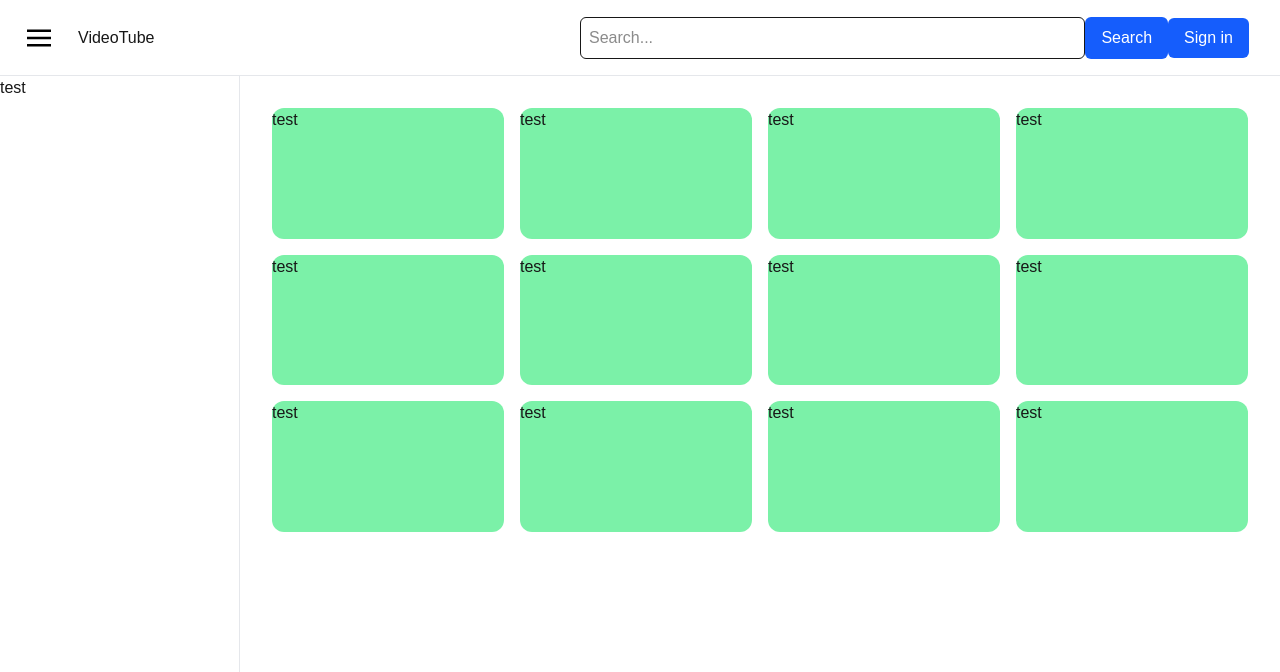
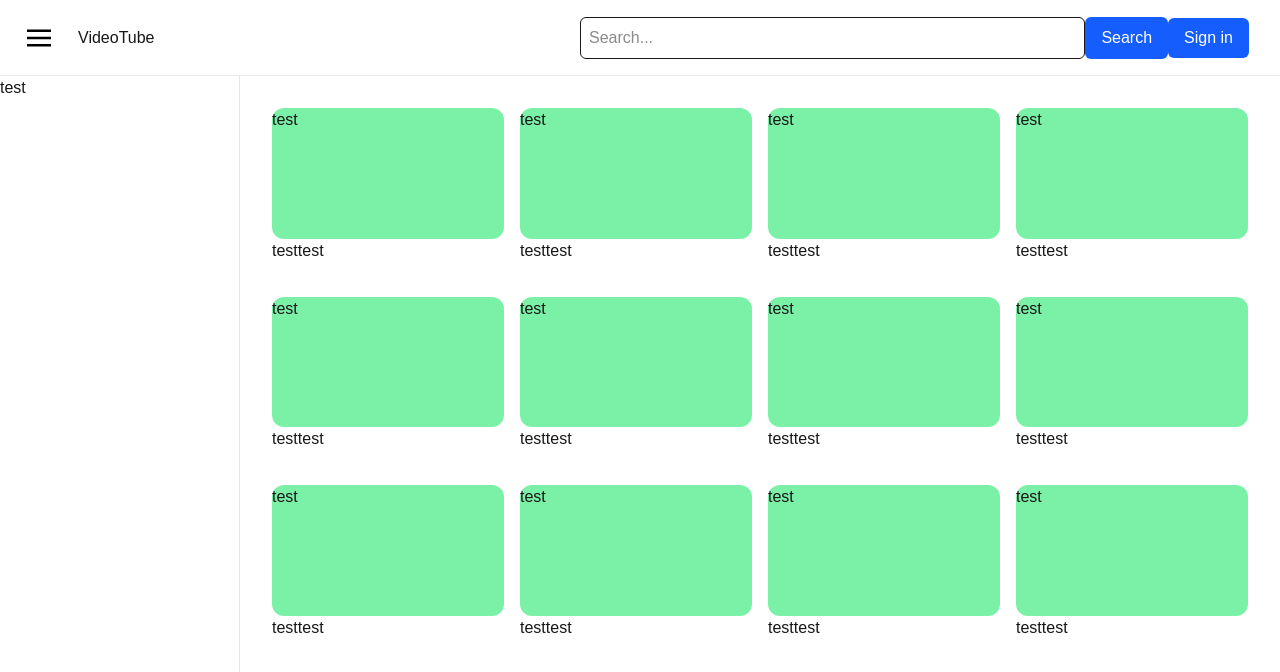
Before and after one commit to joelfrancis8900/Video-Tube, a Next.js app: page / in a window 1280 px wide. Shown: the top 672 px of the page. Built offline with nearby package versions, Linux system fonts and the light colour scheme.

Commit message:
Update March 7 2026 12:06am

```diff
--- a/src/app/components/grid-item-details.tsx
+++ b/src/app/components/grid-item-details.tsx
@@ -0,0 +1,15 @@
+import Image from 'next/image';
+
+
+export default function GridItemDetails() {
+    return (
+
+        <div className="flex flex-row">
+            <div>test</div>
+            <div>test</div>
+
+        </div>
+
+
+    );
+}
--- a/src/app/components/grid-item-video.tsx
+++ b/src/app/components/grid-item-video.tsx
@@ -0,0 +1,11 @@
+import Image from 'next/image';
+
+
+export default function GridItemVideo() {
+    return (
+
+        <div className="bg-green-300 aspect-video rounded-xl">test</div>
+
+
+    );
+}
--- a/src/app/components/grid-item.tsx
+++ b/src/app/components/grid-item.tsx
@@ -1,18 +1,14 @@
 import Image from 'next/image';
-
+import GridItemVideo from "./grid-item-video"
+import GridItemDetails from "./grid-item-details"
 
 export default function GridItem() {
     return (
 
-        <div className="bg-green-300 aspect-video rounded-xl">test</div>
-
+        <div>
+            <GridItemVideo />
+            <GridItemDetails />
+        </div>
 
     );
 }
-
-// Replace code above with this
-
-{/* <div>
-    <GridItemVideo />
-    <GridItemDetails />
-</div> */}
--- a/src/app/components/main.tsx
+++ b/src/app/components/main.tsx
@@ -8,7 +8,7 @@ import Image from 'next/image';
 export default function Main() {
     return (
 
-        <main className="flex-1 bg-white pl-[32px] pr-[32px] pt-[32px] grid gap-[16px] grid-cols-4  h-[200vh] grid-rows-[repeat(3,minmax(100px,auto))] content-start">
+        <main className="flex-1 bg-white pl-[32px] pr-[32px] pt-[32px] grid gap-y-[34px] gap-x-[16px] grid-cols-4  h-[200vh] grid-rows-[repeat(3,minmax(100px,auto))] content-start">
             <GridItem />
             <GridItem />
             <GridItem />
```
